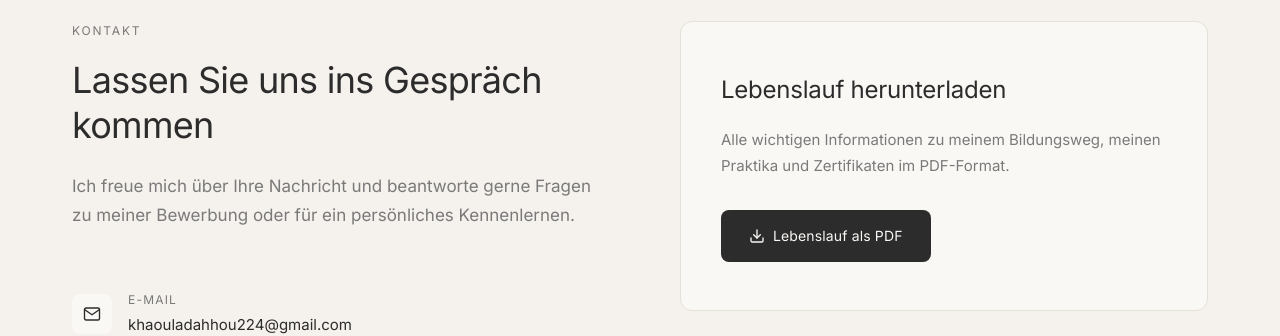
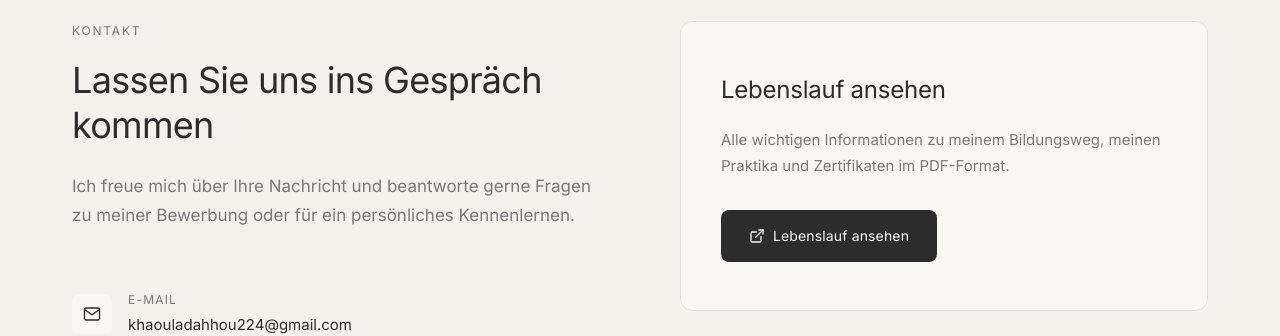
Before and after one commit to bewerbung-guide/Khaoula, a plain HTML site: page index.html in a window 1280 px wide. Shown: the part 5238-5574 px from the top of the page. Drawn offline with Linux system fonts and the light colour scheme.

Commit message:
Update index.html

```diff
--- a/index.html
+++ b/index.html
@@ -1667,21 +1667,20 @@
                     </a>
                 </div> -->
                 <div class="contact-cta fade-up fade-up-delay-1">
-    <h3>Lebenslauf herunterladen</h3>
+    <h3>Lebenslauf ansehen</h3>
     <p>
         Alle wichtigen Informationen zu meinem Bildungsweg, meinen Praktika und Zertifikaten im PDF-Format.
     </p>
     <a href="https://bewerbung-guide.github.io/Khaoula_Dah-Hou/Lebenslauf_Erzieherin_Khaoula_Dah-Hou.pdf"
        class="btn btn-primary"
        target="_blank"
-       rel="noopener noreferrer"
-       download="Lebenslauf_Erzieherin_Khaoula_Dah-Hou.pdf">
+       rel="noopener noreferrer">
         <svg width="16" height="16" viewBox="0 0 24 24" fill="none" stroke="currentColor" stroke-width="2" stroke-linecap="round" stroke-linejoin="round">
-            <path d="M21 15v4a2 2 0 0 1-2 2H5a2 2 0 0 1-2-2v-4"/>
-            <polyline points="7 10 12 15 17 10"/>
-            <line x1="12" y1="15" x2="12" y2="3"/>
+            <path d="M18 13v6a2 2 0 0 1-2 2H5a2 2 0 0 1-2-2V8a2 2 0 0 1 2-2h6"/>
+            <polyline points="15 3 21 3 21 9"/>
+            <line x1="10" y1="14" x2="21" y2="3"/>
         </svg>
-        Lebenslauf als PDF
+        Lebenslauf ansehen
     </a>
 </div>
             </div>
```
